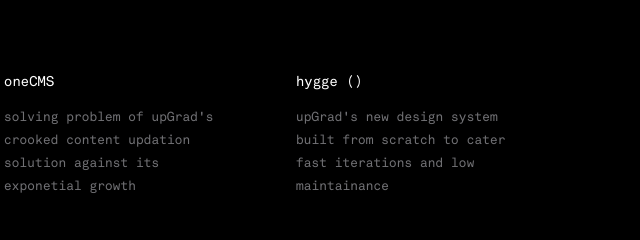
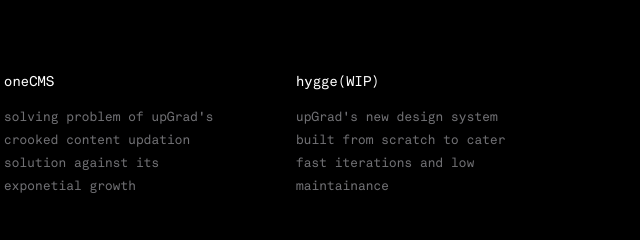
Before and after one commit to rtrikha/twodots, a plain HTML site: page index.html in a window 1280 px wide. Shown: the part 398-638 px from the top of the page, 416-1056 px from the left. Drawn offline with Linux system fonts and the light colour scheme.

Commit message:
adding WIP

```diff
--- a/index.html
+++ b/index.html
@@ -69,7 +69,7 @@
 							</div>
 							<div class="project-list">
 								<a href="/case-studies/hygge.html" target="_blank">
-									<div href="" class="heading">hygge ()</div>
+									<div href="" class="heading">hygge(WIP)</div>
 									<div class="subheading">upGrad's new design system built from scratch to cater fast iterations and low maintainance</div>
 								</a>
 							</div>
```
